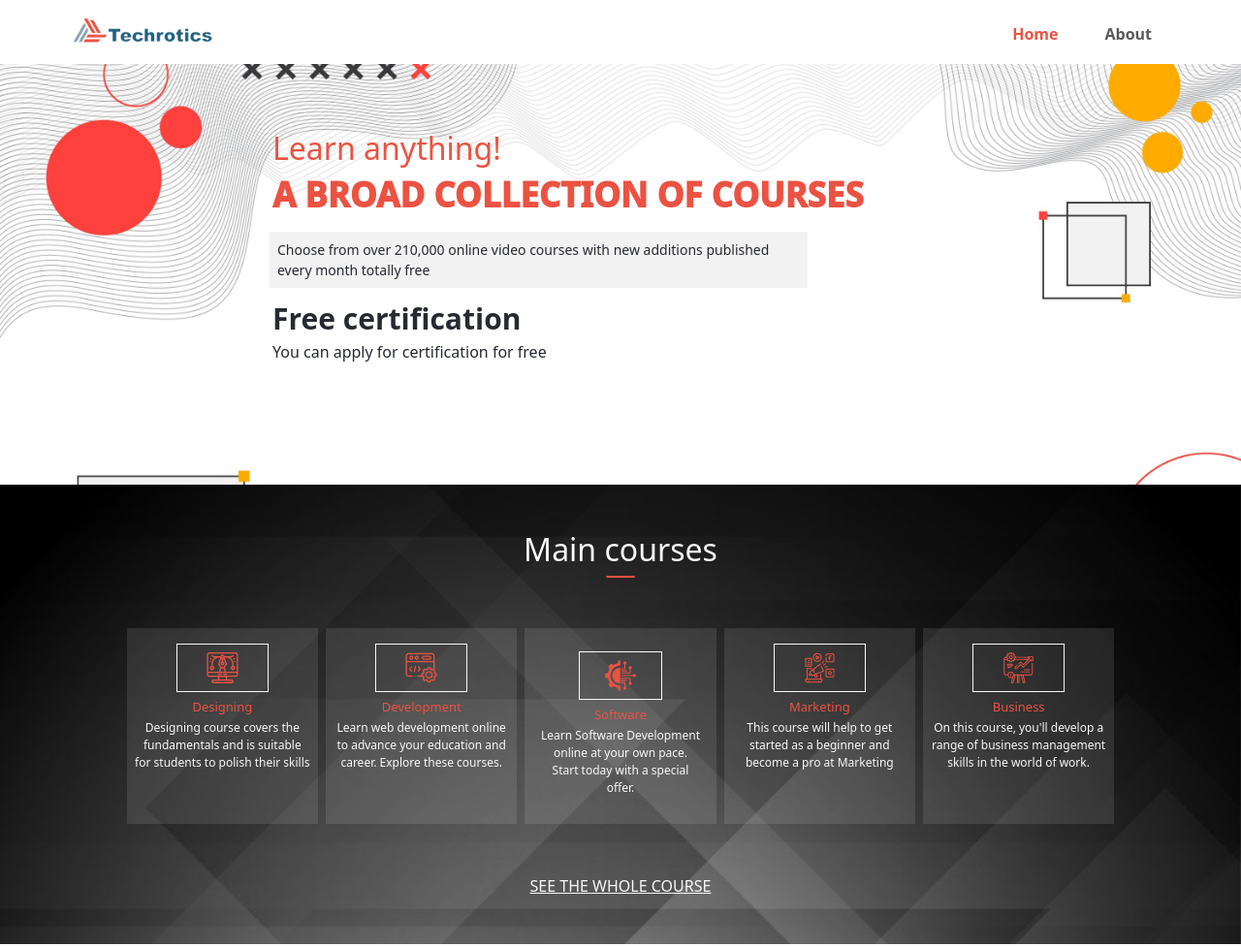
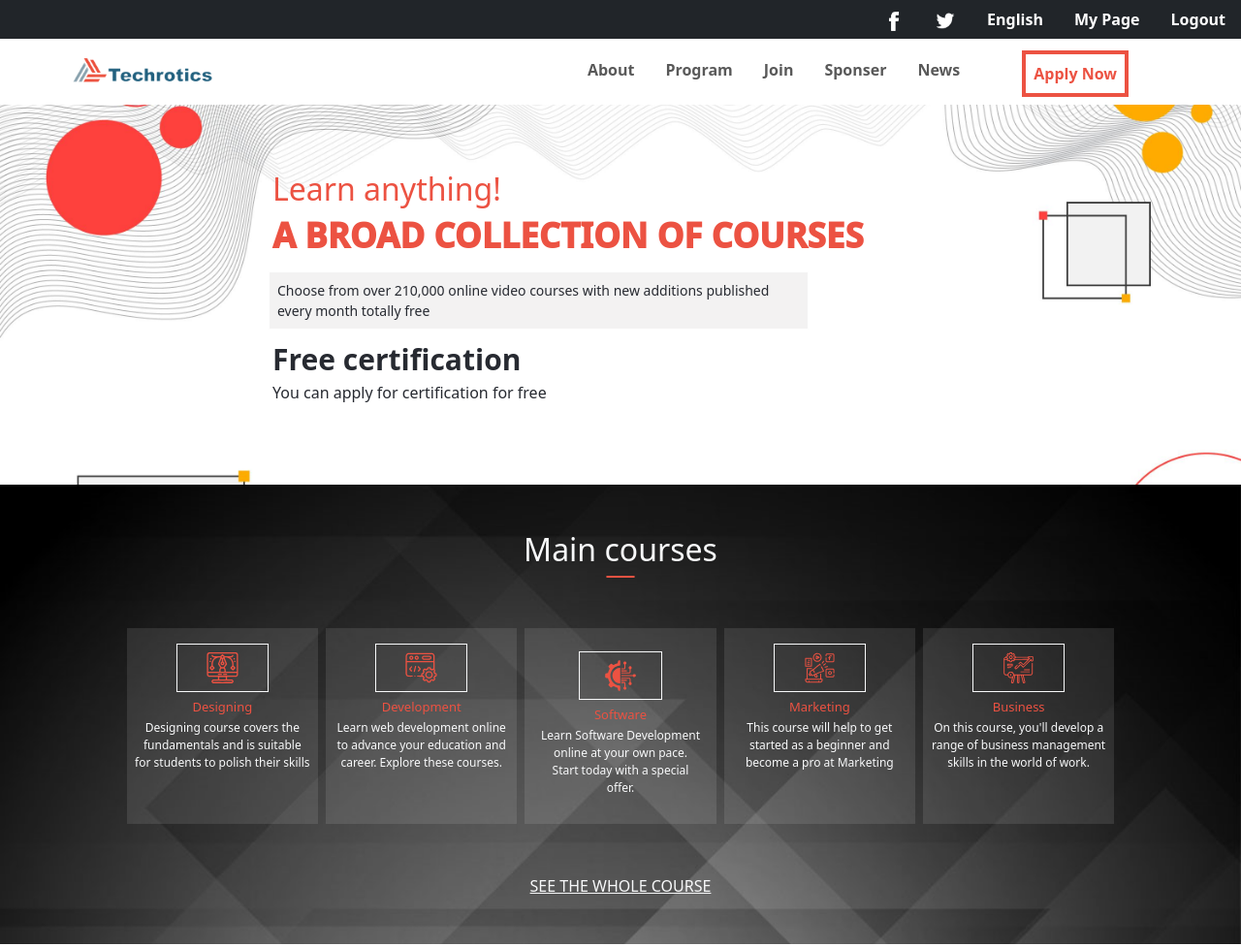
Before and after one commit to batoolfatima2135/Capstone, a website: page index.html in a window 1280 px wide. Shown: the top 977 px of the page at 97% size. Drawn offline with nearby package versions, Linux system fonts and the light colour scheme.

Commit message:
Make changes

```diff
--- a/index.html
+++ b/index.html
@@ -16,8 +16,27 @@
 <body>
 <div class="container-fluid p-0">
   <header >
+    <section class="bg-dark d-md-block d-lg-block d-none ">
+      <ul class="nav justify-content-end topbar ">
+        <li class="nav-item ">
+          <a class="nav-link  " href="#"><img src="images/fb-icon.png" alt="fb" height="20px"></a>
+        </li>
+        <li class="nav-item">
+          <a class="nav-link" href="#"><img src="images/twitter-icon.png" alt="twitter" height="20px"></a>
+        </li>
+        <li class="nav-item">
+          <a class="nav-link" href="#">English</a>
+        </li>
+        <li class="nav-item">
+          <a class="nav-link " href="#">My Page</a>
+        </li>
+        <li class="nav-item">
+          <a class="nav-link " href="#">Logout</a>
+        </li>
+      </ul>
+    </section>
     <nav class="navbar navbar-expand-lg navbar-expand-md n">
-      <div class="container-fluid mx-lg-5 mx-md-5 mx-0" >
+      <div class="container-fluid mx-lg-5  mx-0" >
         <button class="navbar-toggler focus-ring focus-ring-light m-2 m-lg-0 m-md-0 " id="toggle-icon" type="button" data-bs-toggle="collapse" data-bs-target="#navbarTogglerDemo01" aria-controls="navbarTogglerDemo01" aria-expanded="false" aria-label="Toggle navigation">
           <span class="navbar-toggler-icon" id="icon"></span>
           <span  id="cancel" class="pb-1 "><img src="images/cancel.png"  alt=""></span>
@@ -26,11 +45,24 @@
         <div class="collapse navbar-collapse" id="navbarTogglerDemo01">
           <a class="navbar-brand " href="index.html"><img src="images/logo.png" height= "40px" class="mt-3 mx-2 mt-lg-0 mt-md-0" alt="logo"></a>
           <ul class="navbar-nav  mb-2 mb-lg-0 mx-2 mt-md-2 mt-lg-1 ms-auto">
-            <li class="nav-item mx-3">
-              <a class="nav-link active" aria-current="page" href="index.html">Home</a>
+
+            <li class="nav-item ">
+              <a class="nav-link mx-lg-2" href="about.html">About</a>
             </li>
-            <li class="nav-item mx-3">
-              <a class="nav-link" href="about.html">About</a>
+            <li class="nav-item ">
+              <a class="nav-link mx-lg-2" href="#">Program</a>
+            </li>
+            <li class="nav-item  ">
+              <a class="nav-link mx-lg-2" href="#">Join</a>
+            </li>
+            <li class="nav-item  ">
+              <a class="nav-link mx-lg-2" href="#">Sponser</a>
+            </li>
+            <li class="nav-item ">
+              <a class="nav-link mx-lg-2" href="#">News</a>
+            </li>
+            <li class="nav-item">
+              <a class="nav-link navbtn mx-lg-5 mx-md-2 d-md-block d-none d-lg-block " href="#">Apply Now</a>
             </li>
           </ul>
         </div>
--- a/style.css
+++ b/style.css
@@ -17,6 +17,15 @@ body {
 }
 
 .nav-link:hover {
+  color: #ec5242 !important;
+}
+
+.topbar li .nav-link {
+  color: white !important;
+}
+
+.navbtn {
+  border: 4px solid #ec5242 !important;
   color: #ec5242 !important;
 }
 
```
Also changed, not shown: images/fb-icon.png (added), images/twitter-icon.png (added).
